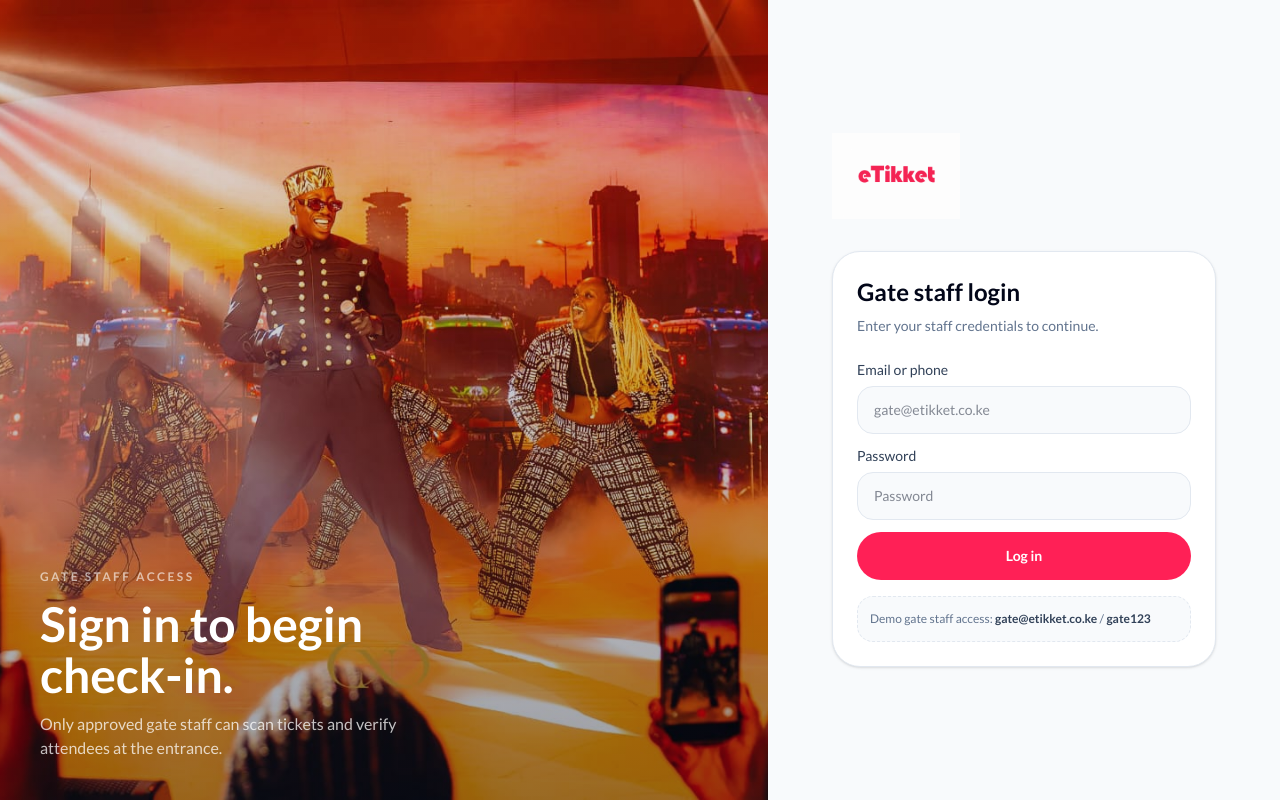
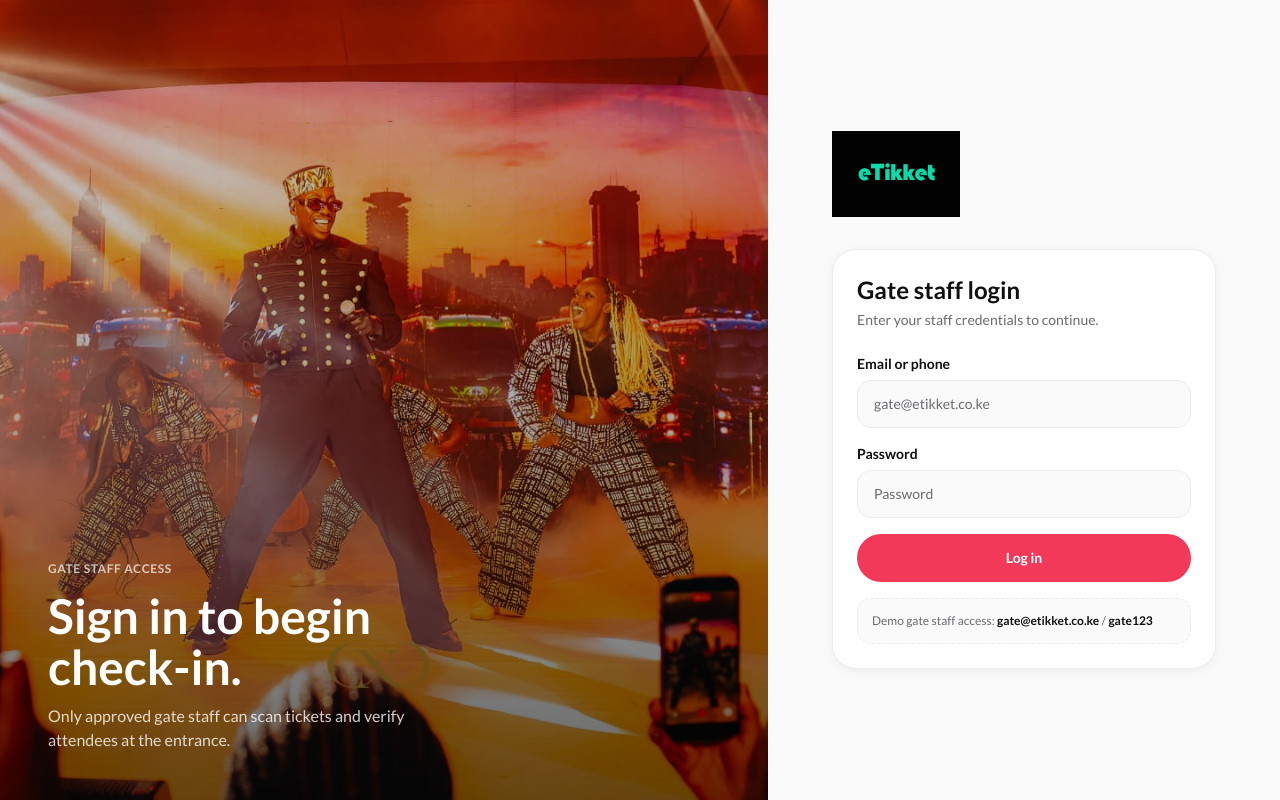
Before and after one commit to dennismutuku2005/eTikket, a Next.js app: page /gatestaff/login in a window 1280 px wide. Built offline with nearby package versions, Linux system fonts and the light colour scheme.

Commit message:
redesign: gatestaff login page with eTikket design tokens

```diff
--- a/app/gatestaff/login/page.js
+++ b/app/gatestaff/login/page.js
@@ -61,72 +61,72 @@ export default function GateStaffLoginPage() {
   }
 
   return (
-    <main className="min-h-dvh overflow-y-auto bg-white text-slate-900">
+    <main className="min-h-dvh overflow-y-auto bg-[#fafafa] text-[#0f0f10]">
       <div className="grid min-h-dvh w-full overflow-hidden lg:grid-cols-[6fr_4fr]">
-        <section className="relative min-h-64 overflow-hidden bg-slate-950 lg:min-h-dvh">
+        <section className="relative min-h-64 overflow-hidden bg-[#111113] lg:min-h-dvh">
           <Image src="/sideimage.png" alt="Gate staff entry" fill priority className="object-cover" />
-          <div className="absolute inset-0 bg-linear-to-b from-slate-950/10 via-slate-950/20 to-slate-950/40" />
-          <div className="absolute inset-0 flex items-end p-5 sm:p-7 lg:p-10">
+          <div className="absolute inset-0 bg-linear-to-b from-black/20 via-black/30 to-black/60" />
+          <div className="absolute inset-0 flex items-end p-6 sm:p-8 lg:p-12">
             <div className="max-w-md text-white">
-              <span className="text-xs font-semibold uppercase tracking-[0.2em] text-white/60">Gate staff access</span>
+              <span className="text-xs font-bold uppercase tracking-wider text-white/70">Gate staff access</span>
               <h1 className="mt-3 text-3xl font-bold leading-[1.05] sm:text-4xl lg:text-5xl">
                 Sign in to begin check-in.
               </h1>
-              <p className="mt-3 max-w-sm text-sm leading-6 text-white/75 sm:text-base">
+              <p className="mt-3 max-w-sm text-sm leading-6 text-white/80 sm:text-base">
                 Only approved gate staff can scan tickets and verify attendees at the entrance.
               </p>
             </div>
           </div>
         </section>
 
-        <section className="flex min-h-dvh items-center justify-center overflow-y-auto bg-slate-50 px-6 py-10 sm:px-10 lg:px-12">
+        <section className="flex min-h-dvh items-center justify-center overflow-y-auto bg-[#fafafa] px-6 py-10 sm:px-10 lg:px-12">
           <div className="w-full max-w-sm">
-            <Image src="/eTikketwhite.png" alt="eTikket logo" width={140} height={42} priority className="h-auto w-32" />
+            <Image src="/eTikketwhite.png" alt="eTikket logo" width={140} height={42} priority className="h-auto w-32 filter invert" />
 
-            <div className="mt-8 rounded-[1.75rem] border border-slate-200 bg-white p-6 shadow-sm">
+            <div className="mt-8 rounded-[24px] border border-[#ececec] bg-white p-6 shadow-[0_2px_8px_rgba(15,15,16,0.06)]">
               <div>
-                <h2 className="text-2xl font-semibold text-slate-950">Gate staff login</h2>
-                <p className="mt-2 text-sm text-slate-500">Enter your staff credentials to continue.</p>
+                <h2 className="text-2xl font-bold text-[#0f0f10]">Gate staff login</h2>
+                <p className="mt-1 text-sm text-[#6b6b70]">Enter your staff credentials to continue.</p>
               </div>
 
-              <form onSubmit={handleSubmit} className="mt-6 space-y-3">
+              <form onSubmit={handleSubmit} className="mt-6 space-y-4">
                 <label className="block">
-                  <span className="mb-1.5 block text-sm font-medium text-slate-700">Email or phone</span>
+                  <span className="mb-1.5 block text-sm font-bold text-[#0f0f10]">Email or phone</span>
                   <input
                     value={identifier}
                     onChange={(event) => setIdentifier(event.target.value)}
                     type="text"
                     autoComplete="username"
                     placeholder="gate@etikket.co.ke"
-                    className="h-12 w-full rounded-2xl border border-slate-200 bg-slate-50 px-4 text-sm text-slate-900 outline-none focus:border-rose-400 focus:bg-white"
+                    className="h-12 w-full rounded-[14px] border border-[#ececec] bg-[#fafafa] px-4 text-sm text-[#0f0f10] outline-none placeholder:text-[#6b6b70] focus:border-[#f33959] focus:bg-white transition"
                   />
                 </label>
 
                 <label className="block">
-                  <span className="mb-1.5 block text-sm font-medium text-slate-700">Password</span>
+                  <span className="mb-1.5 block text-sm font-bold text-[#0f0f10]">Password</span>
                   <input
                     value={password}
                     onChange={(event) => setPassword(event.target.value)}
                     type="password"
                     autoComplete="current-password"
                     placeholder="Password"
-                    className="h-12 w-full rounded-2xl border border-slate-200 bg-slate-50 px-4 text-sm text-slate-900 outline-none focus:border-rose-400 focus:bg-white"
+                    className="h-12 w-full rounded-[14px] border border-[#ececec] bg-[#fafafa] px-4 text-sm text-[#0f0f10] outline-none placeholder:text-[#6b6b70] focus:border-[#f33959] focus:bg-white transition"
                   />
                 </label>
 
-                {error ? <p className="rounded-2xl bg-rose-50 px-3 py-2 text-sm text-rose-700">{error}</p> : null}
+                {error ? <p className="rounded-[14px] bg-[#f33959]/10 px-4 py-2.5 text-xs font-bold text-[#f33959]">{error}</p> : null}
 
                 <button
                   type="submit"
                   disabled={isLoading}
-                  className="h-12 w-full rounded-full bg-rose-500 px-5 text-sm font-semibold text-white transition hover:bg-rose-600 disabled:cursor-not-allowed disabled:bg-rose-300"
+                  className="h-12 w-full rounded-full bg-[#f33959] px-5 text-sm font-bold text-white transition hover:bg-[#d92847] disabled:cursor-not-allowed disabled:opacity-50"
                 >
                   {isLoading ? "Signing in..." : "Log in"}
                 </button>
               </form>
 
-              <div className="mt-4 rounded-2xl border border-dashed border-slate-200 bg-slate-50 px-3 py-3 text-xs leading-5 text-slate-500">
-                Demo gate staff access: <span className="font-semibold text-slate-700">gate@etikket.co.ke</span> / <span className="font-semibold text-slate-700">gate123</span>
+              <div className="mt-4 rounded-[14px] border border-dashed border-[#ececec] bg-[#fafafa] px-3.5 py-3 text-xs leading-5 text-[#6b6b70]">
+                Demo gate staff access: <span className="font-bold text-[#0f0f10]">gate@etikket.co.ke</span> / <span className="font-bold text-[#0f0f10]">gate123</span>
               </div>
             </div>
           </div>
```
